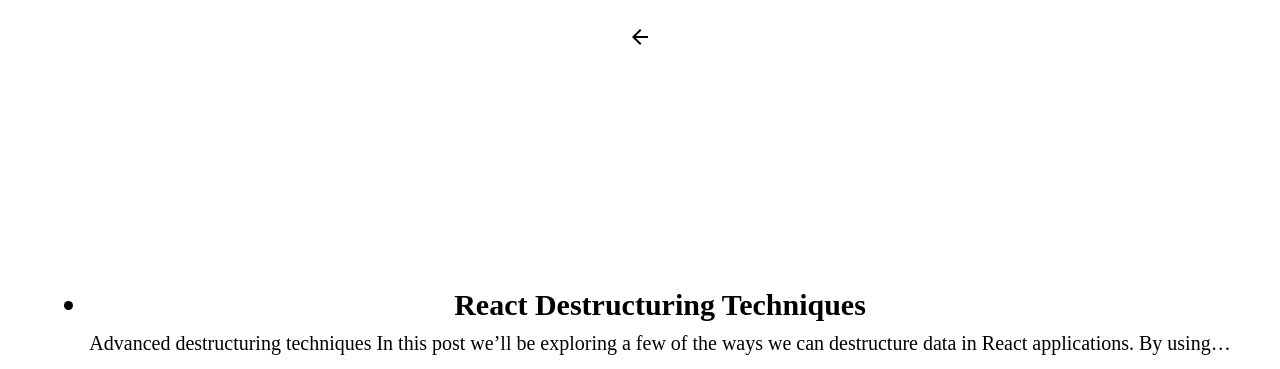
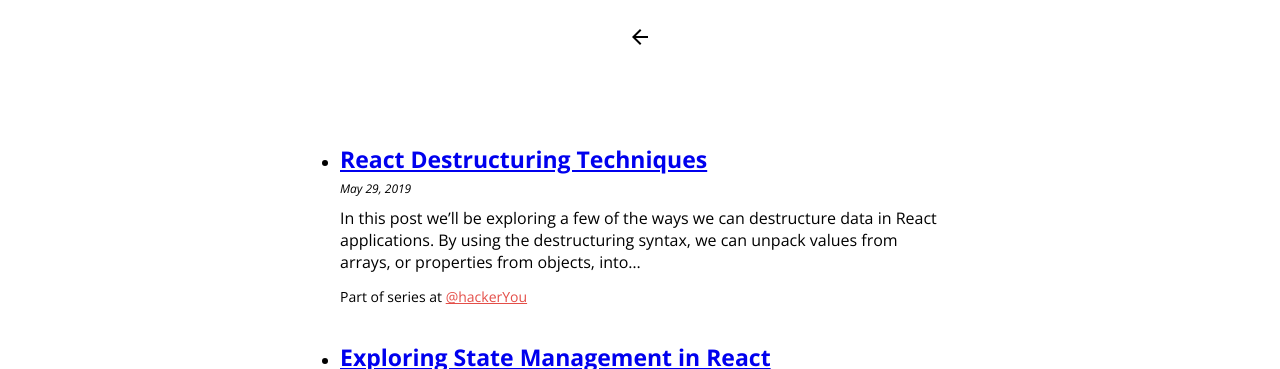
Before and after one commit to colindamelio/cd-projects-gatsby, a Gatsby site: page /writings in a window 1280 px wide. Shown: the top 369 px of the page. Built offline with nearby package versions, Linux system fonts and the light colour scheme; Gatsby itself is replaced by a stand-in of ours.

Commit message:
posts and posts page

```diff
--- a/gatsby-config.js
+++ b/gatsby-config.js
@@ -30,7 +30,11 @@
     {
       resolve: "gatsby-plugin-google-fonts",
       options: {
-        fonts: [`Open Sans Condensed\:300`, `Lato\:400,900`],
+        fonts: [
+          `Open Sans Condensed\:300`,
+          `Open Sans\:400,400i,700, 300`,
+          `Lato\:400,900`,
+        ],
         display: "swap",
       },
     },
@@ -48,34 +52,10 @@
           {
             resolve: `gatsby-remark-prismjs`,
             options: {
-              // Class prefix for <pre> tags containing syntax highlighting;
-              // defaults to 'language-' (eg <pre class="language-js">).
-              // If your site loads Prism into the browser at runtime,
-              // (eg for use with libraries like react-live),
-              // you may use this to prevent Prism from re-processing syntax.
-              // This is an uncommon use-case though;
-              // If you're unsure, it's best to use the default value.
               classPrefix: "language-",
-              // This is used to allow setting a language for inline code
-              // (i.e. single backticks) by creating a separator.
-              // This separator is a string and will do no white-space
-              // stripping.
-              // A suggested value for English speakers is the non-ascii
-              // character '›'.
               inlineCodeMarker: null,
-              // This lets you set up language aliases.  For example,
-              // setting this to '{ sh: "bash" }' will let you use
-              // the language "sh" which will highlight using the
-              // bash highlighter.
-
               showLineNumbers: false,
-              // If setting this to true, the parser won't handle and highlight inline
-              // code used in markdown i.e. single backtick code like `this`.
               noInlineHighlight: false,
-              // This adds a new language definition to Prism or extend an already
-              // existing language definition. More details on this option can be
-              // found under the header "Add new language definition or extend an
-              // existing language" below.
             },
           },
         ],
--- a/src/components/WritingsList.js
+++ b/src/components/WritingsList.js
@@ -1,26 +1,38 @@
 import React from "react";
-import HomeButton from "../components/HomeButton";
 import styled from "styled-components";
 import { StaticQuery, graphql, Link } from "gatsby";
 
 const List = styled.ul`
-  display: flex;
-  flex-direction: column;
-  justify-content: center;
-  align-items: center;
-  height: 90vh;
+  max-width: 600px;
+  margin: 25px auto;
+  padding: 30px;
+  font-family: "Open Sans", sans-serif;
+`;
+
+const PostLink = styled(Link)`
+  font-size: 23px;
+  font-weight: 700;
+`;
+
+const Date = styled.em`
+  display: block;
+  margin-top: 5px;
+  font-size: 12px;
+`;
+
+const Excerpt = styled.p`
+  margin: 10px 0;
+  font-weight: 300;
 `;
 
 const ListItem = styled.li`
-  font-size: 30px;
-  padding: 20px 0;
-  font-weight: 900;
-  text-align: center;
+  margin: 35px 0;
+`;
 
-  p {
-    font-size: 20px;
-    font-weight: normal;
-    margin-top: 10px;
+const Disclaimer = styled.p`
+  font-size: 14px;
+  a {
+    color: #e44e48;
   }
 `;
 
@@ -32,11 +44,15 @@
         <List>
           {allMarkdownRemark.edges.map(edge => (
             <ListItem key={edge.node.frontmatter.slug}>
-              {edge.node.frontmatter.title}
-              <p>{edge.node.excerpt}</p>
-              <Link to={`/writings${edge.node.frontmatter.slug}`}>
-                Read More
-              </Link>
+              <PostLink to={`/writings${edge.node.frontmatter.slug}`}>
+                {edge.node.frontmatter.title}
+              </PostLink>
+              <Date>{edge.node.frontmatter.date}</Date>
+              <Excerpt>{edge.node.excerpt}</Excerpt>
+              <Disclaimer>
+                Part of series at{" "}
+                <a href={edge.node.frontmatter.src}>@hackerYou</a>
+              </Disclaimer>
             </ListItem>
           ))}
         </List>
@@ -50,10 +66,12 @@
     allMarkdownRemark(sort: { order: DESC, fields: [frontmatter___date] }) {
       edges {
         node {
-          excerpt
+          excerpt(pruneLength: 200)
           frontmatter {
             title
+            src
             slug
+            date(formatString: "MMMM DD, YYYY")
           }
         }
       }
--- a/src/posts/post1.md
+++ b/src/posts/post1.md
@@ -2,9 +2,8 @@
 slug: '/state-immutability-in-react'
 title: 'Exploring State Management in React'
 date: '2019-05-08'
+src: 'https://hackeryou.com/blog/exploring-state-management-in-react'
 ---
-
-# Treating state as immutable with React
 
 In this post we’ll be exploring state management within React, specifically around how to safely use the `setState()` method to update a component’s state. We’ll identify potential pitfalls and how to resolve them so that we’ll be able to get a better understanding of state management. It’s important to note that this post assumes a working knowledge of React, ES6 features, and JavaScript array methods. If you’re not there yet - our part-time JavaScript courses will teach you everything you need to explore these topics.
 
--- a/src/posts/post2.md
+++ b/src/posts/post2.md
@@ -2,9 +2,8 @@
 slug: '/destructuring-state-and-props'
 title: 'React Destructuring Techniques '
 date: '2019-05-29'
+src: 'https://hackeryou.com/blog/exploring-state-management-in-react'
 ---
-
-# Advanced destructuring techniques
 
 In this post we’ll be exploring a few of the ways we can destructure data in React applications. By using the destructuring syntax, we can unpack values from arrays, or properties from objects, into distinct variables.
 
```
Also changed, not shown: gatsby-node.js (+6 -6 lines), src/components/BlogLayout.js (deleted, +0 -38 lines), src/components/Post.js (added, +50 -0 lines), src/components/Post.css (renamed from src/components/BlogLayout.css).
